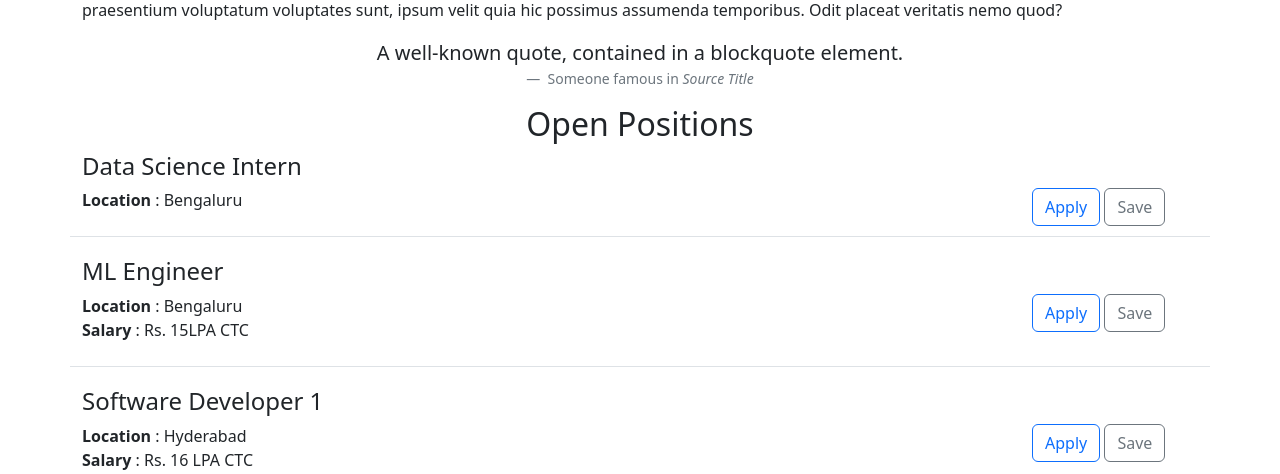
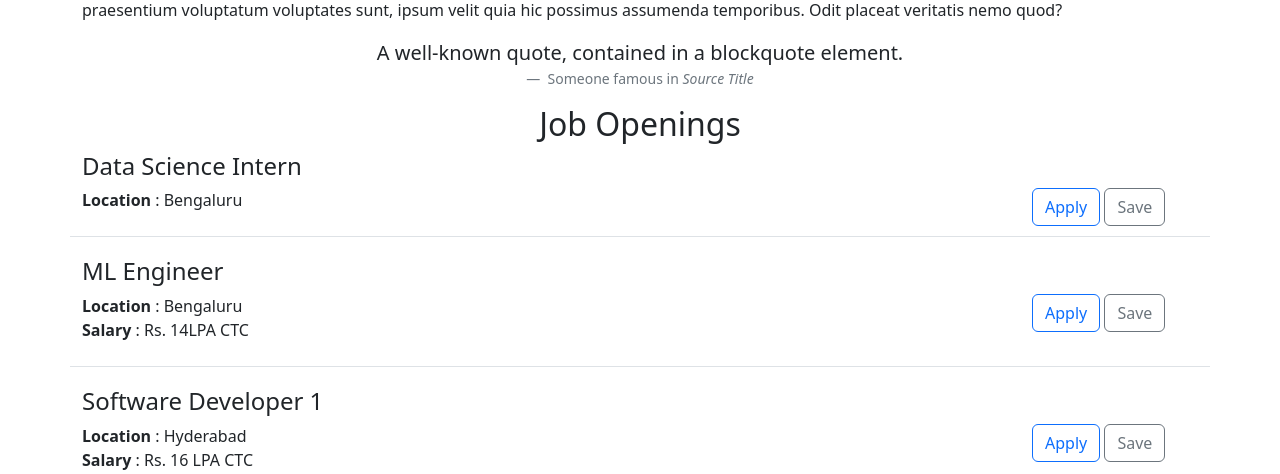
Before and after one commit to its-nabhya/Jobs4U, a Flask app: page / in a window 1280 px wide. Shown: the part 745-1219 px from the top of the page. Run offline with Flask 3, Linux system fonts and the light colour scheme.

Commit message:
made some test changes

```diff
--- a/app.py
+++ b/app.py
@@ -12,7 +12,7 @@
     'id': 'JB1',
     'title': 'ML Engineer',
     'location': 'Bengaluru',
-    'Salary' : 'Rs. 15LPA CTC '
+    'Salary' : 'Rs. 14LPA CTC '
 },
 {
     'id': 'JH2',
--- a/templates/home.html
+++ b/templates/home.html
@@ -63,7 +63,7 @@
         </figure>
       </div>
       <div class="apply-positions">
-        <h2>Open Positions</h2>
+        <h2>Job Openings</h2>
         {% for job in Jobs %}
         {% include 'job_positions.html' %}
         {% endfor %}
```
